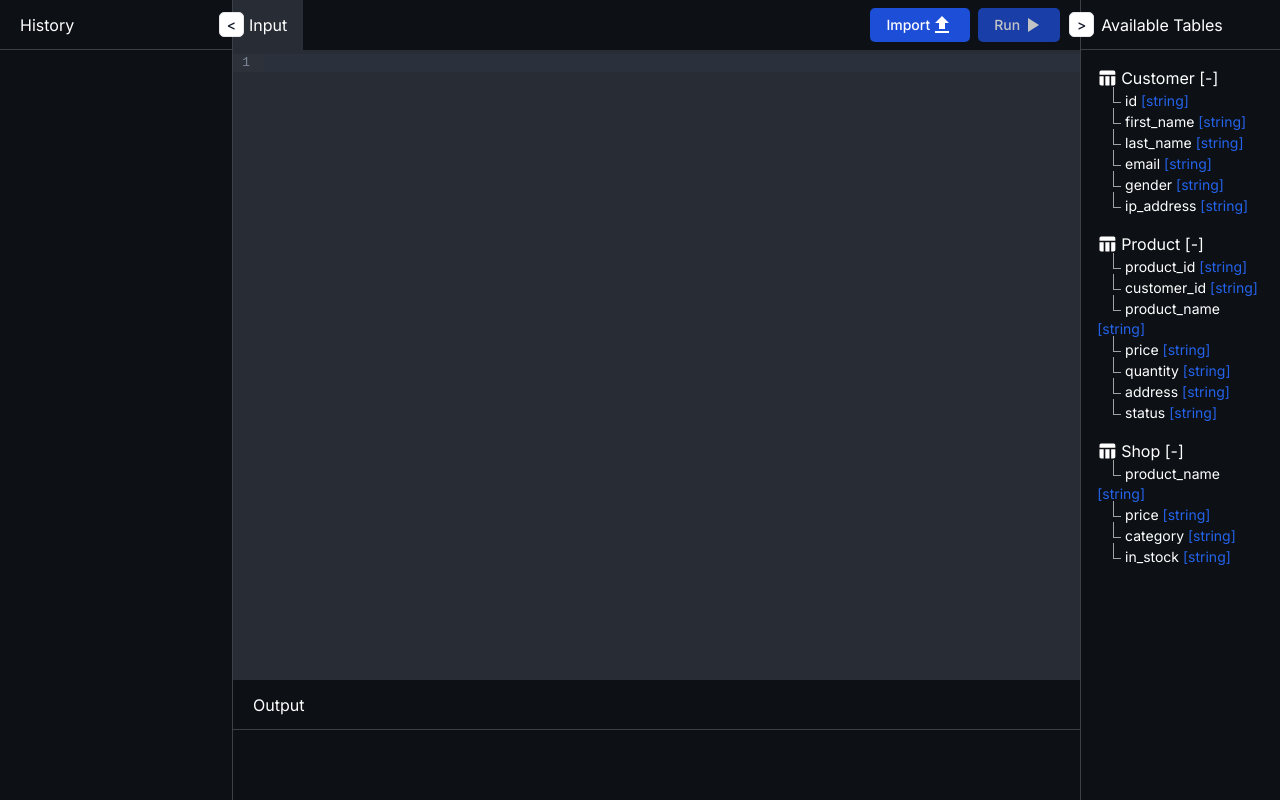
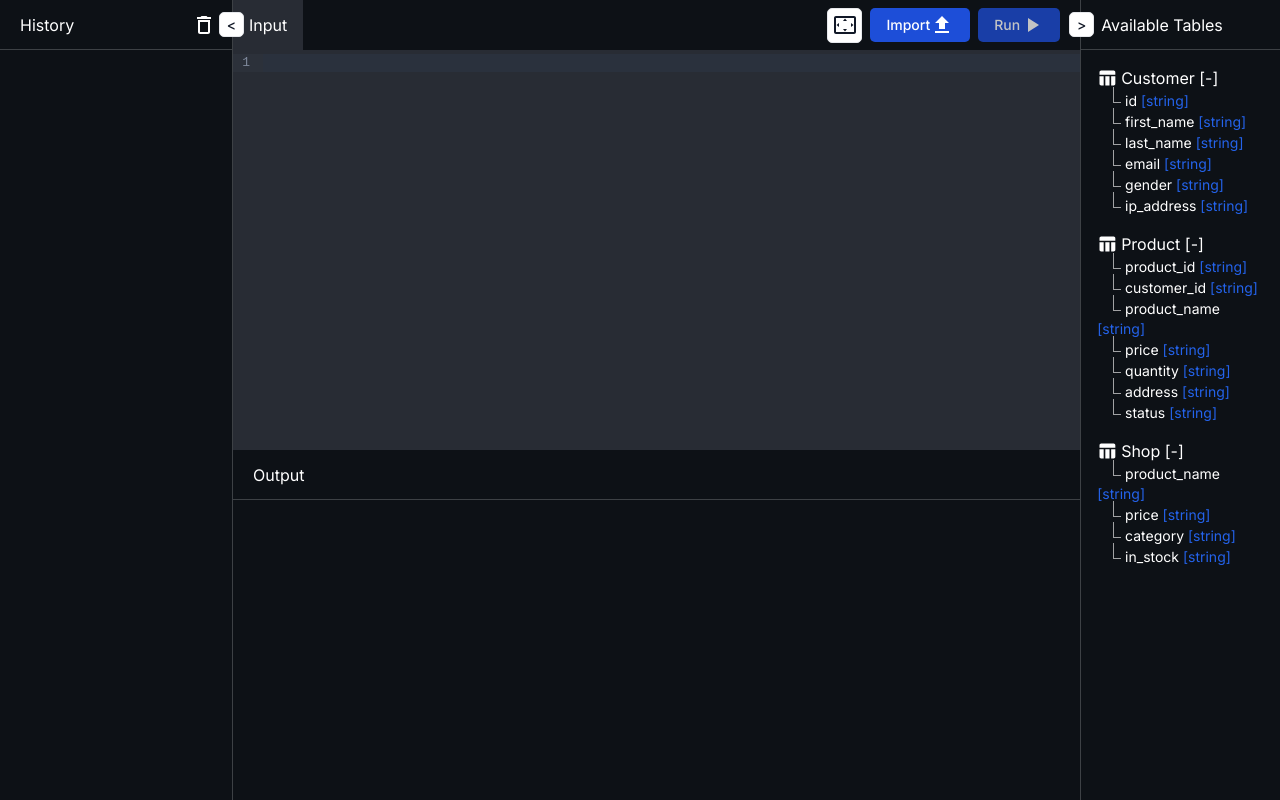
Before and after one commit to vedant-jain03/atlan-task-fe, a React (Create React App) app: page / in a window 1280 px wide. Built offline with nearby package versions, Linux system fonts and the light colour scheme; the HTML template or start-up script is replaced by a standard one.

Commit message:
feat: added full-screen functionality

```diff
--- a/src/components/EditorNavbar.jsx
+++ b/src/components/EditorNavbar.jsx
@@ -1,14 +1,18 @@
 import React from 'react'
 import PlayArrowIcon from '@mui/icons-material/PlayArrow';
 import FileUploadIcon from '@mui/icons-material/FileUpload';
+import SettingsOverscanIcon from '@mui/icons-material/SettingsOverscan';
 
-function EditorNavbar({ handleSubmit, handleFileImport, query }) {
+function EditorNavbar({ handleSubmit, handleFileImport, query, setFullScreen, fullScreen }) {
   return (
     <div className='w-[100%] flex pr-5 items-center h-[50px] flex items-center justify-between relative'>
       <div className='bg-[#282c34] h-[100%] p-2 px-4 flex items-center justify-center'>
         <span>Input</span>
       </div>
       <div className='flex items-center justify-center'>
+        <button className={`p-2 text-sm font-medium text-gray-900 focus:outline-none bg-white rounded-[5px] border border-gray-200 hover:bg-gray-100 hover:text-blue-700 focus:z-10 focus:ring-gray-200 dark:focus:ring-gray-700 dark:bg-gray-800 dark:text-gray-400 dark:border-gray-600 dark:hover:text-white dark:hover:bg-gray-700 w-[35px] h-[35px] flex justify-center items-center left-[-12px] top-[12px] outline-none mr-2`}
+          onClick={() => setFullScreen(!fullScreen)}
+        ><SettingsOverscanIcon /></button>
         <label htmlFor="file-input" className='mr-2 text-white bg-blue-700 hover:bg-blue-800 focus:ring-4 focus:ring-blue-300 font-medium rounded-[5px] text-sm dark:bg-blue-600 dark:hover:bg-blue-700 focus:outline-none dark:focus:ring-blue-800 px-4 py-[5px] flex items-center justify-center text-center cursor-pointer'>Import <FileUploadIcon /></label>
         <input id="file-input" className='hidden' type="file" onChange={(e) => handleFileImport(e)} />
         <button className='text-white bg-blue-700 hover:bg-blue-800 focus:ring-4 focus:ring-blue-300 font-medium rounded-[5px] text-sm dark:bg-blue-600 dark:hover:bg-blue-700 focus:outline-none dark:focus:ring-blue-800 px-4 py-[5px] flex items-center justify-center text-center disabled:opacity-75' onClick={() => handleSubmit()} disabled={query ? false : true}>Run <PlayArrowIcon /></button>
--- a/src/components/ShowOutput.jsx
+++ b/src/components/ShowOutput.jsx
@@ -1,6 +1,9 @@
-import React, { useState } from 'react'
+import React, { useEffect, useState } from 'react'
 
-function ShowOutput({ isOutputLoad, setOutputLoad, outputData, setOutputData, handleSubmit, setShowOutputTerminal, showOutputTerminal }) {
+function ShowOutput({ isOutputLoad, setOutputLoad, outputData, setOutputData, handleSubmit, setShowOutputTerminal, showOutputTerminal, fullScreen }) {
+  useEffect(() => {
+    setShowOutputTerminal(!fullScreen);
+  }, [fullScreen])
   return (
     <div>
       <div className='px-5 border-b-[1px] border-[#ffffff33] h-[50px] flex items-center justify-between cursor-pointer' onClick={() => setShowOutputTerminal(!showOutputTerminal)}><span className=''>Output </span>{outputData && <span className='text-sm text-[gray]'>1000 rows in (0.03)s</span>}</div>
--- a/src/components/ShowTableInfo.jsx
+++ b/src/components/ShowTableInfo.jsx
@@ -1,10 +1,10 @@
-import React, { useState } from 'react'
+import React, { useEffect, useState } from 'react'
 import TableChartIcon from '@mui/icons-material/TableChart';
 import customerData from '../assets/data/customer.json'
 import productData from '../assets/data/product.json'
 import shopData from '../assets/data/shop.json'
 
-function ShowTableInfo({ setQuery }) {
+function ShowTableInfo({ setQuery, fullScreen }) {
   const [hideBar, setHideBar] = useState(false);
 
   const tableMeta = [
@@ -24,6 +24,9 @@ function ShowTableInfo({ setQuery }) {
   const toggleBar = () => {
     setHideBar(!hideBar)
   }
+  useEffect(() => {
+    setHideBar(fullScreen);
+  }, [fullScreen])
   return (
     <div className={`pb-4 relative ${hideBar ? 'w-[10px] p-4' : 'w-[300px]'}`}>
       <button className={`absolute p-2 text-sm font-medium text-gray-900 focus:outline-none bg-white rounded-[5px] border border-gray-200 hover:bg-gray-100 hover:text-blue-700 focus:z-10 focus:ring-gray-200 dark:focus:ring-gray-700 dark:bg-gray-800 dark:text-gray-400 dark:border-gray-600 dark:hover:text-white dark:hover:bg-gray-700 w-[25px] h-[25px] flex justify-center items-center left-[-12px] top-[12px] outline-none`}
--- a/src/components/SideBar.jsx
+++ b/src/components/SideBar.jsx
@@ -1,18 +1,21 @@
-import React, { useState } from 'react'
+import React, { useEffect, useState } from 'react'
 import ArrowOutwardIcon from '@mui/icons-material/ArrowOutward';
-
-function SideBar({ history, setQuery }) {
+import DeleteOutlineIcon from '@mui/icons-material/DeleteOutline';
+function SideBar({ history, setQuery, clearHistory, fullScreen }) {
   const [hideBar, setHideBar] = useState(false);
   const toggleBar = () => {
     setHideBar(!hideBar)
   }
+  useEffect(() => {
+    setHideBar(fullScreen);
+  }, [fullScreen])
   return (
     <div className={`pb-4 relative ${hideBar ? 'w-[10px] p-4' : 'w-[350px]'}`}>
       <button className={`absolute p-2 text-sm font-medium text-gray-900 focus:outline-none bg-white rounded-[5px] border border-gray-200 hover:bg-gray-100 hover:text-blue-700 focus:z-10 focus:ring-gray-200 dark:focus:ring-gray-700 dark:bg-gray-800 dark:text-gray-400 dark:border-gray-600 dark:hover:text-white dark:hover:bg-gray-700 w-[25px] h-[25px] flex justify-center items-center z-20 right-[-12px] top-[12px] outline-none `}
         onClick={() => toggleBar()}
       >{hideBar ? '>' : '<'}</button>
       <div className={`${hideBar ? 'hidden' : 'block'}`}>
-        <div className='pl-5 border-b-[1px] border-[#ffffff33] h-[50px] flex items-center justify-between'><span className=''>History</span></div>
+        <div className='pl-5 border-b-[1px] border-[#ffffff33] h-[50px] flex items-center justify-between'><span className=''>History</span><DeleteOutlineIcon className='mr-4 cursor-pointer' onClick={()=>clearHistory()} /> </div>
         <div className='overflow-y-scroll h-[90vh]'>
           {
             history && history.map((item) => (
--- a/src/pages/Editor.jsx
+++ b/src/pages/Editor.jsx
@@ -1,4 +1,4 @@
-import React, { useCallback, useState } from 'react'
+import React, { useCallback, useEffect, useState } from 'react'
 import SideBar from '../components/SideBar'
 import ShowEditor from '../components/ShowEditor'
 import ShowOutput from '../components/ShowOutput'
@@ -11,6 +11,7 @@ function Editor() {
   const [query, setQuery] = useState('');
   const [showOutputTerminal, setShowOutputTerminal] = useState(false);
   const [history, setHistory] = useState([])
+  const [fullScreen, setFullScreen] = useState(false);
 
   // query executer handler
   const handleSubmit = useCallback(async () => {
@@ -29,6 +30,7 @@ function Editor() {
     setOutputData(data);
     setOutputLoad(false);
     setHistory([...history, query]);
+    localStorage.setItem('history', JSON.stringify({items: [...history, query]}));
   }, [query])
 
   // file importer handler
@@ -47,15 +49,27 @@ function Editor() {
     }
 
   }
+
+  // handle clear history
+  const clearHistory = () => {
+    setHistory([]);
+    localStorage.removeItem('history')
+  }
+
+  useEffect(() => {
+    if(localStorage.getItem('history')) {
+      setHistory(JSON.parse(localStorage.getItem('history')).items)
+    }
+  }, [])
   return (
     <div className='flex item-center justify-between h-[100vh] w-[100vw] overflow-hidden bg-[#0d1116] text-[white]'>
-      <SideBar history={history} setQuery={setQuery} />
+      <SideBar history={history} setQuery={setQuery} clearHistory={clearHistory} fullScreen={fullScreen} />
       <div className='w-[100%] border-x-[1px] border-[#ffffff33]'>
-        <EditorNavbar handleSubmit={handleSubmit} handleFileImport={handleFileImport} query={query} />
-        <ShowEditor setQuery={setQuery} query={query} showOutputTerminal={showOutputTerminal} />
-        <ShowOutput isOutputLoad={isOutputLoad} setOutputLoad={setOutputLoad} outputData={outputData} setOutputData={setOutputData} handleSubmit={handleSubmit} setShowOutputTerminal={setShowOutputTerminal} showOutputTerminal={showOutputTerminal} />
+        <EditorNavbar handleSubmit={handleSubmit} handleFileImport={handleFileImport} query={query} setFullScreen={setFullScreen} fullScreen={fullScreen} />
+        <ShowEditor setQuery={setQuery} query={query} showOutputTerminal={showOutputTerminal} fullScreen={fullScreen} />
+        <ShowOutput isOutputLoad={isOutputLoad} setOutputLoad={setOutputLoad} outputData={outputData} setOutputData={setOutputData} handleSubmit={handleSubmit} setShowOutputTerminal={setShowOutputTerminal} showOutputTerminal={showOutputTerminal} fullScreen={fullScreen} />
       </div>
-      <ShowTableInfo setQuery={setQuery} />
+      <ShowTableInfo setQuery={setQuery} fullScreen={fullScreen} />
     </div>
   )
 }
```
